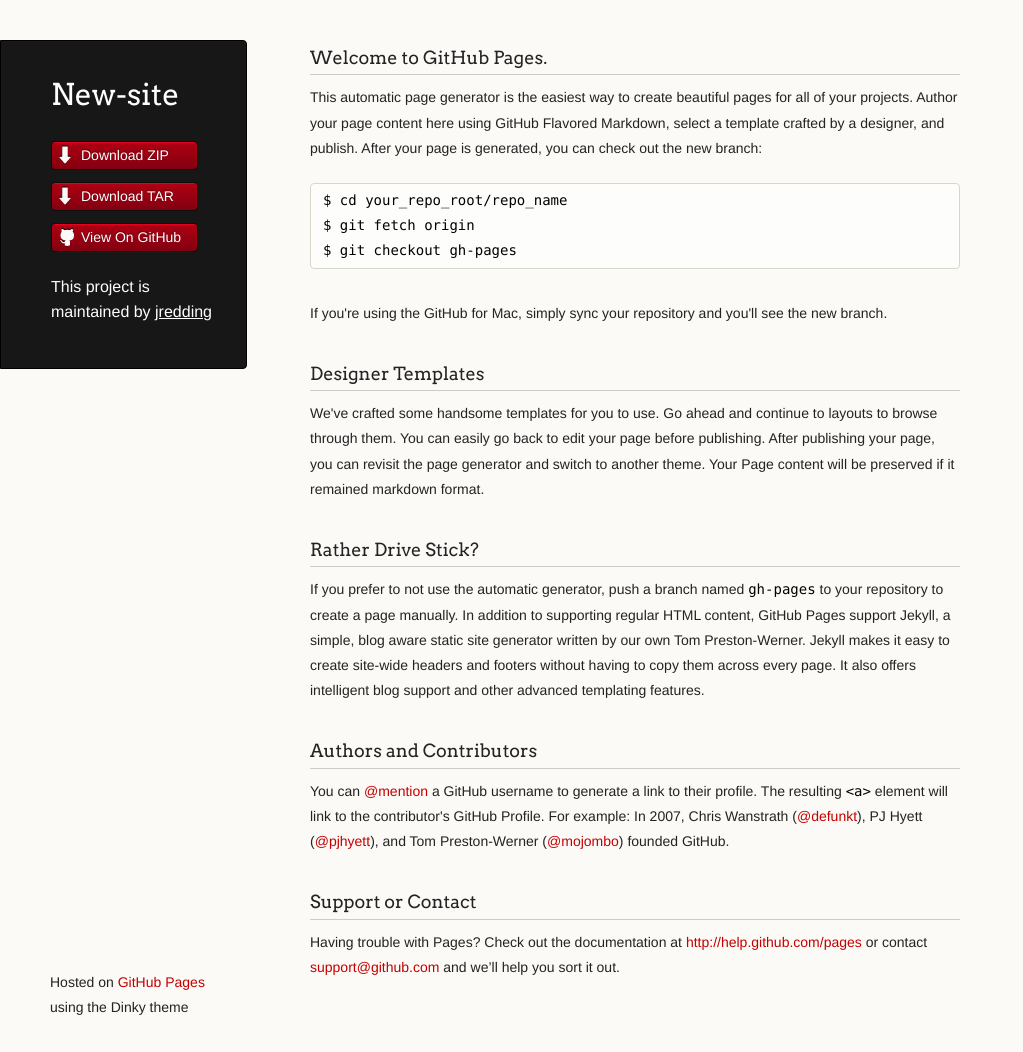
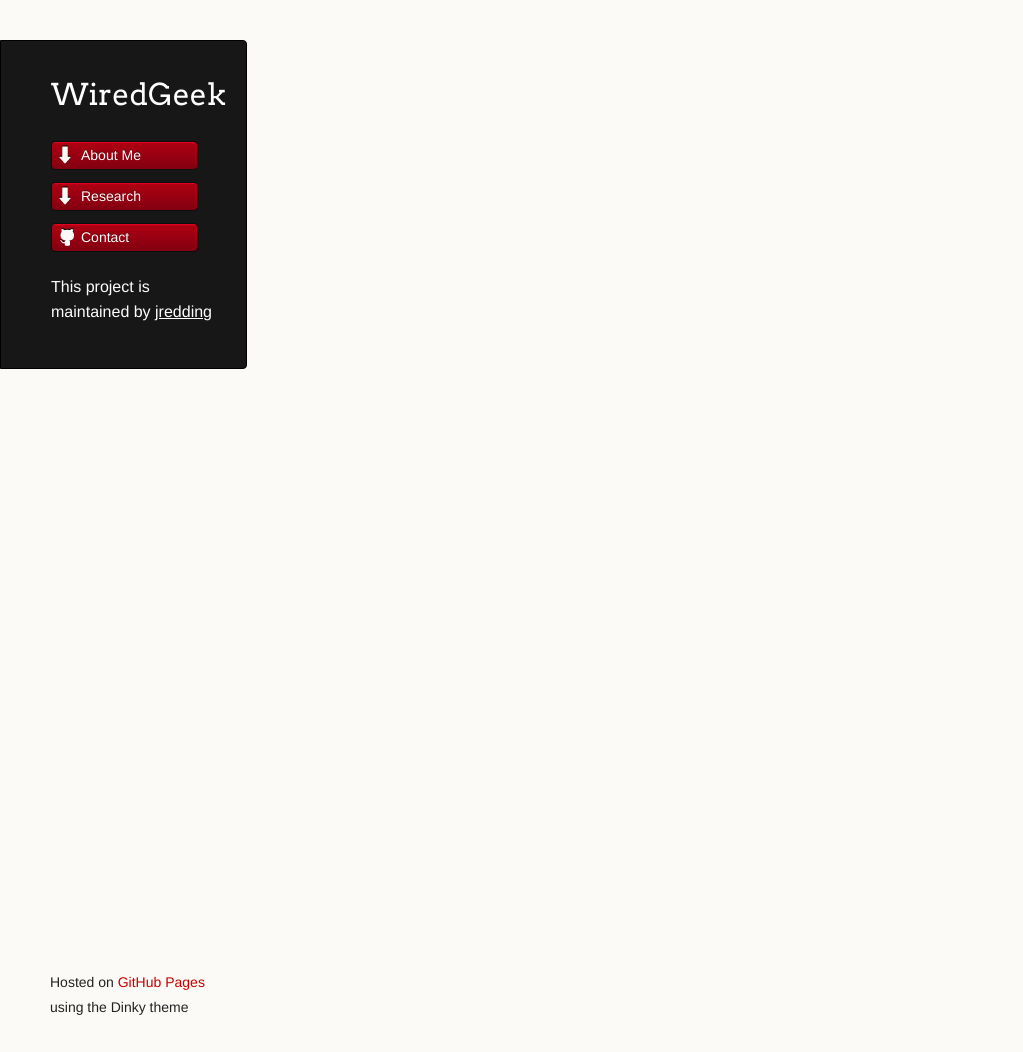
Before and after one commit to jredding/new-site, a Jekyll site: the page built from index.md, in a window 1280 px wide and 1052 px high. Shown: the whole window, without its empty margins (0-1023 px from the left). Built offline with Jekyll 4.4.1, drawn with Linux system fonts in a browser that asks for light colours.

Commit message:
Update default.html

```diff
--- a/_layouts/default.html
+++ b/_layouts/default.html
@@ -3,7 +3,7 @@
   <head>
     <meta charset="utf-8">
     <meta http-equiv="X-UA-Compatible" content="chrome=1">
-    <title>New-site by jredding</title>
+    <title>{{ page.title }} | {{ site.name }}</title>
 
     <link rel="stylesheet" href="stylesheets/styles.css">
     <link rel="stylesheet" href="stylesheets/pygment_trac.css">
@@ -16,13 +16,13 @@
   <body>
     <div class="wrapper">
       <header>
-        <h1 class="header">New-site</h1>
+        <h1 class="header">{{ site.name }}</h1>
         <p class="header"></p>
 
         <ul>
-          <li class="download"><a class="buttons" href="https://github.com/jredding/new-site/zipball/master">Download ZIP</a></li>
-          <li class="download"><a class="buttons" href="https://github.com/jredding/new-site/tarball/master">Download TAR</a></li>
-          <li><a class="buttons github" href="https://github.com/jredding/new-site">View On GitHub</a></li>
+          <li class="download"><a class="buttons" href="#">About Me</a></li>
+          <li class="download"><a class="buttons" href="#">Research</a></li>
+          <li><a class="buttons github" href="#">Contact</a></li>
         </ul>
 
         <p class="header">This project is maintained by <a class="header name" href="https://github.com/jredding">jredding</a></p>
@@ -30,32 +30,7 @@
 
       </header>
       <section>
-        <h3>Welcome to GitHub Pages.</h3>
-
-<p>This automatic page generator is the easiest way to create beautiful pages for all of your projects. Author your page content here using GitHub Flavored Markdown, select a template crafted by a designer, and publish. After your page is generated, you can check out the new branch:</p>
-
-<pre><code>$ cd your_repo_root/repo_name
-$ git fetch origin
-$ git checkout gh-pages
-</code></pre>
-
-<p>If you're using the GitHub for Mac, simply sync your repository and you'll see the new branch.</p>
-
-<h3>Designer Templates</h3>
-
-<p>We've crafted some handsome templates for you to use. Go ahead and continue to layouts to browse through them. You can easily go back to edit your page before publishing. After publishing your page, you can revisit the page generator and switch to another theme. Your Page content will be preserved if it remained markdown format.</p>
-
-<h3>Rather Drive Stick?</h3>
-
-<p>If you prefer to not use the automatic generator, push a branch named <code>gh-pages</code> to your repository to create a page manually. In addition to supporting regular HTML content, GitHub Pages support Jekyll, a simple, blog aware static site generator written by our own Tom Preston-Werner. Jekyll makes it easy to create site-wide headers and footers without having to copy them across every page. It also offers intelligent blog support and other advanced templating features.</p>
-
-<h3>Authors and Contributors</h3>
-
-<p>You can <a href="https://github.com/blog/821" class="user-mention">@mention</a> a GitHub username to generate a link to their profile. The resulting <code>&lt;a&gt;</code> element will link to the contributor's GitHub Profile. For example: In 2007, Chris Wanstrath (<a href="https://github.com/defunkt" class="user-mention">@defunkt</a>), PJ Hyett (<a href="https://github.com/pjhyett" class="user-mention">@pjhyett</a>), and Tom Preston-Werner (<a href="https://github.com/mojombo" class="user-mention">@mojombo</a>) founded GitHub.</p>
-
-<h3>Support or Contact</h3>
-
-<p>Having trouble with Pages? Check out the documentation at <a href="http://help.github.com/pages">http://help.github.com/pages</a> or contact <a href="mailto:support@github.com">support@github.com</a> and we’ll help you sort it out.</p>
+        {{ content }}
       </section>
       <footer>
         <p><small>Hosted on <a href="https://pages.github.com">GitHub Pages</a> using the Dinky theme</small></p>
```
